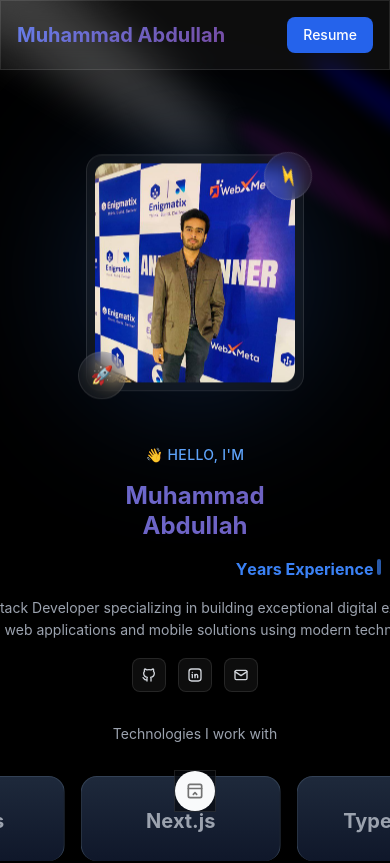
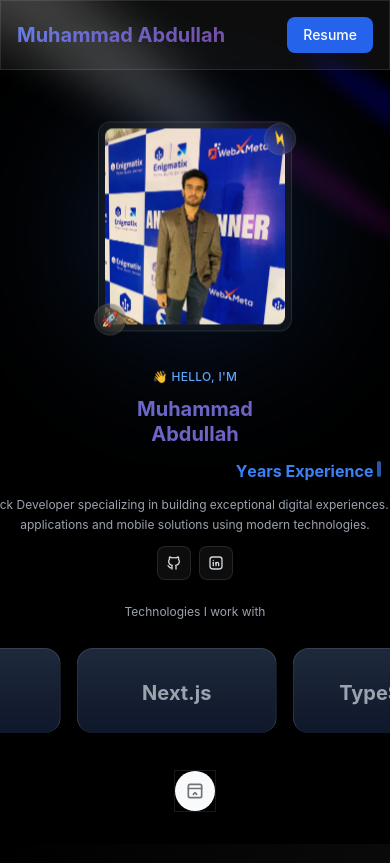
Before and after one commit to M0Abdullah/Portfolio, a Next.js app: page / in a window 390 px wide. Shown: the top 863 px of the page. Built offline with nearby package versions, Linux system fonts and the light colour scheme.

Commit message:
Update HeaderSide.tsx

```diff
--- a/src/component/HeaderSide.tsx
+++ b/src/component/HeaderSide.tsx
@@ -5,7 +5,7 @@ import Image from "next/image";
 import { InfiniteMovingCards } from "@/components/ui/infinite-moving-cards";
 import { TypewriterEffect } from "@/components/ui/typewriter-effect";
 import { Spotlight } from "@/components/ui/Spotlight";
-import { IconBrandGithub, IconBrandLinkedin, IconMail } from "@tabler/icons-react";
+import { IconBrandGithub, IconBrandLinkedin } from "@tabler/icons-react";
 
 function HeaderSide() {
   const techStack = [
@@ -40,11 +40,10 @@ function HeaderSide() {
   const socialLinks = [
     { icon: IconBrandGithub, href: "https://github.com/M0Abdullah", label: "GitHub" },
     { icon: IconBrandLinkedin, href: "https://www.linkedin.com/in/muhammad-abdullah-5b8aa7288/", label: "LinkedIn" },
-    { icon: IconMail, href: "muhammadabdullah484401@gmail.com", label: "Email" },
   ];
 
   return (
-    <section id="home" className="relative min-h-screen flex items-center justify-center overflow-hidden pt-20 md:pt-0">
+    <section id="home" className="relative min-h-screen flex items-center justify-center overflow-hidden pt-16 sm:pt-20 md:pt-0 pb-8">
       {/* Spotlight Effects */}
       <Spotlight className="-top-40 left-0 md:left-60 md:-top-20" fill="white" />
       <Spotlight className="top-10 left-full h-[80vh] w-[50vw]" fill="blue" />
@@ -54,21 +53,21 @@ function HeaderSide() {
       <div className="absolute inset-0 bg-black bg-grid-white/[0.02] bg-grid-small-white/[0.02]" />
       <div className="absolute inset-0 bg-black [mask-image:radial-gradient(ellipse_at_center,transparent_20%,black)]" />
 
-      <div className="relative z-10 max-w-7xl mx-auto px-4 sm:px-6 lg:px-8 pt-20 sm:pt-24 pb-8 sm:pb-12">
-        <div className="grid grid-cols-1 lg:grid-cols-2 gap-6 sm:gap-8 lg:gap-12 items-center">
+      <div className="relative z-10 max-w-7xl mx-auto px-3 sm:px-4 md:px-6 lg:px-8 pt-4 sm:pt-8 md:pt-12 lg:pt-20 pb-4 sm:pb-6 md:pb-8 lg:pb-12">
+        <div className="grid grid-cols-1 lg:grid-cols-2 gap-4 sm:gap-6 md:gap-8 lg:gap-12 items-center">
           {/* Content Section */}
           <motion.div
             initial={{ opacity: 0, x: -50 }}
             animate={{ opacity: 1, x: 0 }}
             transition={{ duration: 0.8 }}
-            className="space-y-4 sm:space-y-6 lg:space-y-8 text-center lg:text-left order-2 lg:order-1"
+            className="space-y-3 sm:space-y-4 md:space-y-6 lg:space-y-8 text-center lg:text-left order-2 lg:order-1"
           >
             {/* Greeting */}
             <motion.div
               initial={{ opacity: 0, y: 20 }}
               animate={{ opacity: 1, y: 0 }}
               transition={{ delay: 0.2, duration: 0.6 }}
-              className="text-sm md:text-base text-blue-400 font-medium tracking-wide uppercase"
+              className="text-xs sm:text-sm md:text-base text-blue-400 font-medium tracking-wide uppercase"
             >
               👋 Hello, I&apos;m
             </motion.div>
@@ -78,7 +77,7 @@ function HeaderSide() {
               initial={{ opacity: 0, y: 20 }}
               animate={{ opacity: 1, y: 0 }}
               transition={{ delay: 0.3, duration: 0.6 }}
-              className="text-2xl sm:text-3xl md:text-4xl lg:text-5xl xl:text-6xl font-bold gradient-text leading-tight"
+              className="text-xl sm:text-2xl md:text-3xl lg:text-4xl xl:text-5xl font-bold gradient-text leading-tight"
             >
               Muhammad
               <br />
@@ -86,7 +85,7 @@ function HeaderSide() {
             </motion.h1>
 
             {/* Typewriter Effect */}
-            <div className="text-base sm:text-lg md:text-xl lg:text-2xl text-gray-300">
+            <div className="text-sm sm:text-base md:text-lg lg:text-xl text-gray-300">
               <TypewriterEffect words={words} />
             </div>
 
@@ -95,20 +94,18 @@ function HeaderSide() {
               initial={{ opacity: 0, y: 20 }}
               animate={{ opacity: 1, y: 0 }}
               transition={{ delay: 0.6, duration: 0.6 }}
-              className="text-sm sm:text-base lg:text-lg text-gray-400 leading-relaxed max-w-2xl mx-auto lg:mx-0"
+              className="text-xs sm:text-sm md:text-base lg:text-lg text-gray-400 leading-relaxed max-w-2xl mx-auto lg:mx-0 px-4 sm:px-6 lg:px-0 break-words hyphens-auto"
             >
               Passionate MERN Stack Developer specializing in building exceptional digital experiences.
               I create scalable web applications and mobile solutions using modern technologies.
             </motion.p>
-
-
 
             {/* Social Links */}
             <motion.div
               initial={{ opacity: 0, y: 20 }}
               animate={{ opacity: 1, y: 0 }}
               transition={{ delay: 1, duration: 0.6 }}
-              className="flex gap-3 sm:gap-4 justify-center lg:justify-start"
+              className="flex gap-2 sm:gap-3 md:gap-4 justify-center lg:justify-start"
             >
               {socialLinks.map((social, index) => (
                 <a
@@ -116,10 +113,10 @@ function HeaderSide() {
                   href={social.href}
                   target="_blank"
                   rel="noopener noreferrer"
-                  className="p-2 sm:p-3 glass-effect rounded-lg hover:bg-blue-600/20 transition-all duration-300 hover:scale-110"
+                  className="p-2 sm:p-2.5 md:p-3 glass-effect rounded-lg hover:bg-blue-600/20 transition-all duration-300 hover:scale-110"
                   aria-label={social.label}
                 >
-                  <social.icon className="w-4 h-4 sm:w-5 sm:h-5 text-gray-300" />
+                  <social.icon className="w-4 h-4 sm:w-4 sm:h-4 md:w-5 md:h-5 text-gray-300" />
                 </a>
               ))}
             </motion.div>
@@ -130,21 +127,21 @@ function HeaderSide() {
             initial={{ opacity: 0, scale: 0.8 }}
             animate={{ opacity: 1, scale: 1 }}
             transition={{ delay: 0.5, duration: 0.8 }}
-            className="relative flex justify-center order-1 lg:order-2 mb-6 lg:mb-0"
+            className="relative flex justify-center order-1 lg:order-2 mb-4 sm:mb-6 lg:mb-0"
           >
             <div className="relative">
               {/* Glow Effect */}
               <div className="absolute inset-0 bg-blue-500/20 rounded-full blur-3xl scale-110" />
 
               {/* Profile Image */}
-              <div className="relative glass-effect p-2 rounded-2xl sm:rounded-3xl animate-float">
+              <div className="relative glass-effect p-1.5 sm:p-2 rounded-xl sm:rounded-2xl md:rounded-3xl animate-float">
                 <Image
                   src={abdullahImage}
                   width={300}
                   height={300}
                   alt="Muhammad Abdullah - Full Stack Developer"
                   priority
-                  className="rounded-xl sm:rounded-2xl object-cover w-full h-full max-w-[200px] sm:max-w-[250px] md:max-w-[300px] lg:max-w-[350px] mx-auto"
+                  className="rounded-lg sm:rounded-xl md:rounded-2xl object-cover w-full h-full max-w-[180px] sm:max-w-[220px] md:max-w-[280px] lg:max-w-[320px] mx-auto"
                 />
               </div>
 
@@ -152,17 +149,17 @@ function HeaderSide() {
               <motion.div
                 animate={{ rotate: 360 }}
                 transition={{ duration: 20, repeat: Infinity, ease: "linear" }}
-                className="absolute -top-2 -right-2 sm:-top-4 sm:-right-4 w-12 h-12 sm:w-16 sm:h-16 glass-effect rounded-full flex items-center justify-center"
+                className="absolute -top-1 -right-1 sm:-top-2 sm:-right-2 md:-top-4 md:-right-4 w-8 h-8 sm:w-10 sm:h-10 md:w-12 md:h-12 lg:w-16 lg:h-16 glass-effect rounded-full flex items-center justify-center"
               >
-                <span className="text-lg sm:text-2xl">⚡</span>
+                <span className="text-sm sm:text-base md:text-lg lg:text-2xl">⚡</span>
               </motion.div>
 
               <motion.div
                 animate={{ y: [0, -10, 0] }}
                 transition={{ duration: 3, repeat: Infinity, ease: "easeInOut" }}
-                className="absolute -bottom-2 -left-2 sm:-bottom-4 sm:-left-4 w-12 h-12 sm:w-16 sm:h-16 glass-effect rounded-full flex items-center justify-center"
+                className="absolute -bottom-1 -left-1 sm:-bottom-2 sm:-left-2 md:-bottom-4 md:-left-4 w-8 h-8 sm:w-10 sm:h-10 md:w-12 md:h-12 lg:w-16 lg:h-16 glass-effect rounded-full flex items-center justify-center"
               >
-                <span className="text-lg sm:text-2xl">🚀</span>
+                <span className="text-sm sm:text-base md:text-lg lg:text-2xl">🚀</span>
               </motion.div>
             </div>
           </motion.div>
@@ -173,9 +170,9 @@ function HeaderSide() {
           initial={{ opacity: 0, y: 50 }}
           animate={{ opacity: 1, y: 0 }}
           transition={{ delay: 1.2, duration: 0.8 }}
-          className="mt-8 sm:mt-12 lg:mt-16"
+          className="mt-6 sm:mt-8 md:mt-10 lg:mt-16"
         >
-          <p className="text-center text-gray-400 mb-4 sm:mb-6 lg:mb-8 text-sm sm:text-base lg:text-lg">Technologies I work with</p>
+          <p className="text-center text-gray-400 mb-3 sm:mb-4 md:mb-6 lg:mb-8 text-xs sm:text-sm md:text-base lg:text-lg px-4">Technologies I work with</p>
           <InfiniteMovingCards items={techStack} direction="right" speed="slow" />
         </motion.div>
       </div>
```
